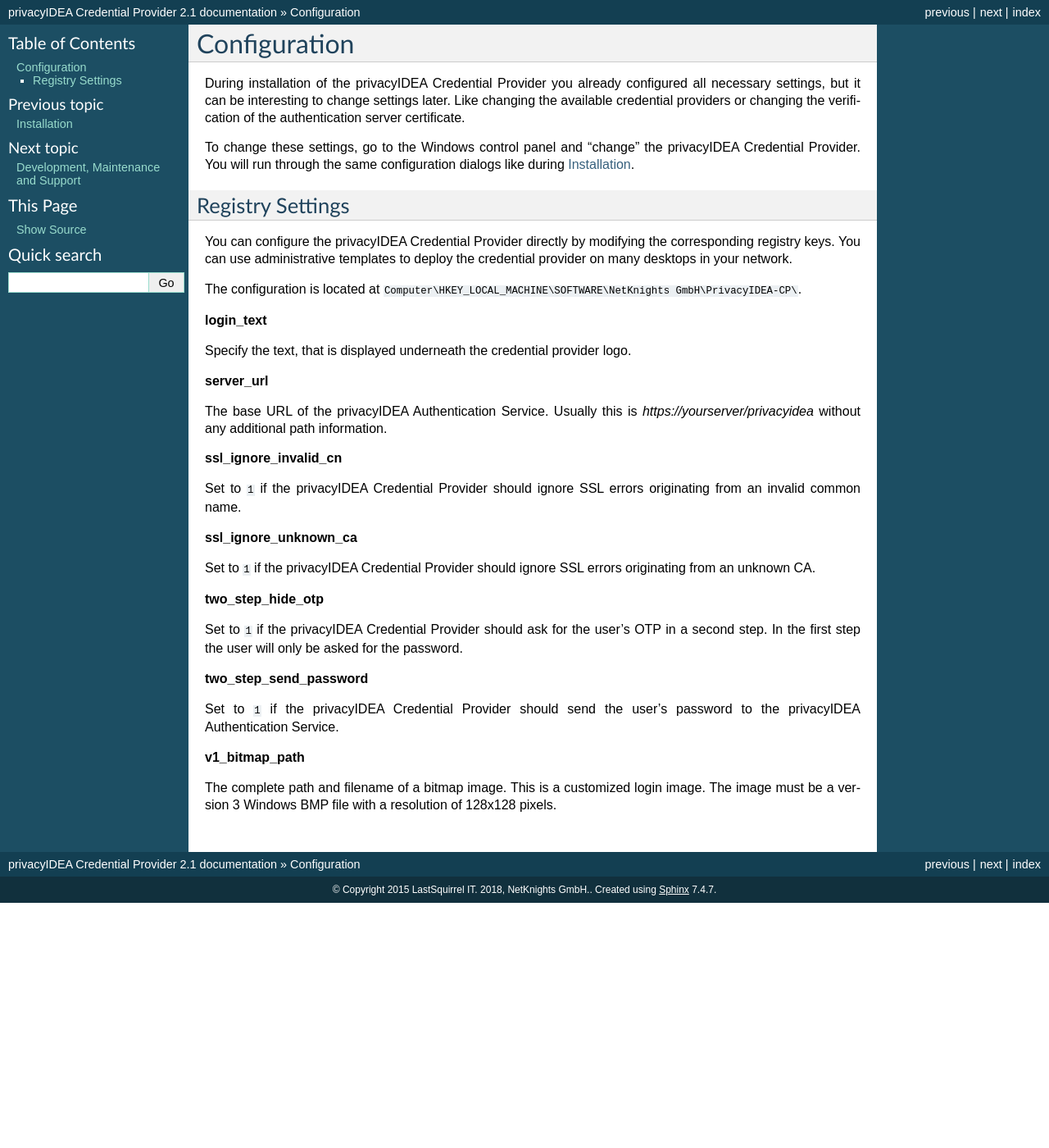
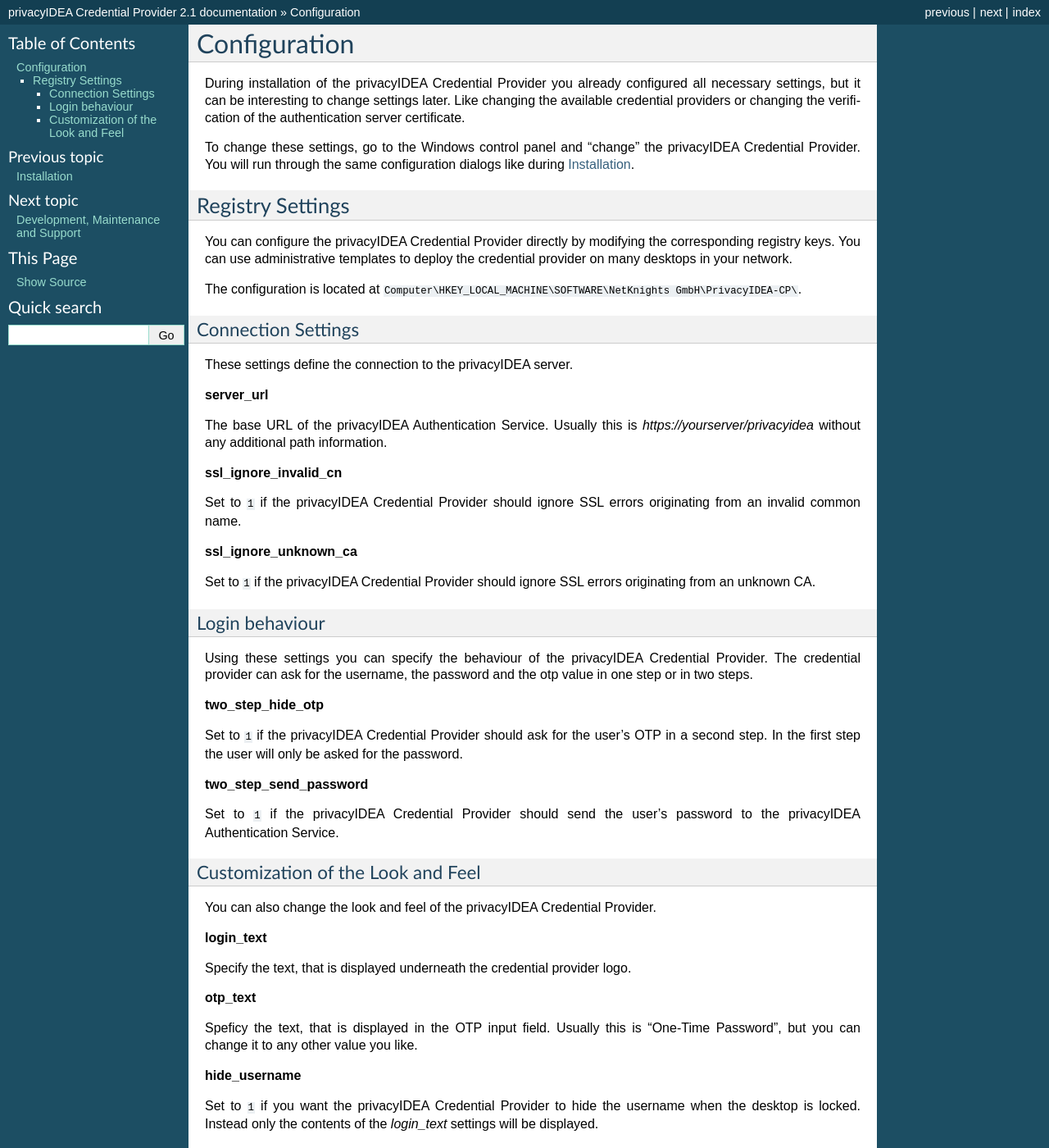
Before and after one commit to privacyidea/privacyidea-credential-provider, a Sphinx documentation site: the page built from doc/configuration.rst, in a window 1280 px wide and 1400 px high. Shown: the whole window at 82% size. Built offline with Sphinx 7.4.7, drawn with Linux system fonts in a browser that asks for light colours.

Commit message:
Add documentation for the new features like hide_username
Closes #13

```diff
--- a/doc/configuration.rst
+++ b/doc/configuration.rst
@@ -22,9 +22,11 @@
 The configuration is located at
 ``Computer\HKEY_LOCAL_MACHINE\SOFTWARE\NetKnights GmbH\PrivacyIDEA-CP\``.
 
-**login_text**
 
-Specify the text, that is displayed underneath the credential provider logo.
+Connection Settings
+~~~~~~~~~~~~~~~~~~~
+
+These settings define the connection to the privacyIDEA server.
 
 **server_url**
 
@@ -39,6 +41,12 @@
 
 Set to ``1`` if the privacyIDEA Credential Provider should ignore SSL errors originating from an unknown CA.
 
+Login behaviour
+~~~~~~~~~~~~~~~
+
+Using these settings you can specify the behaviour of the privacyIDEA Credential Provider. The credential provider
+can ask for the username, the password and the otp value in one step or in two steps.
+
 **two_step_hide_otp**
 
 Set to ``1`` if the privacyIDEA Credential Provider should ask for the user's OTP in a second step. In the first step the user will only be asked for the password.
@@ -47,6 +55,27 @@
 
 Set to ``1`` if the privacyIDEA Credential Provider should send the user's password to the privacyIDEA Authentication Service.
 
+
+Customization of the Look and Feel
+~~~~~~~~~~~~~~~~~~~~~~~~~~~~~~~~~~
+
+You can also change the look and feel of the privacyIDEA Credential Provider.
+
+
+**login_text**
+
+Specify the text, that is displayed underneath the credential provider logo.
+
+**otp_text**
+
+Speficy the text, that is displayed in the OTP input field. Usually this is "One-Time Password", but you can
+change it to any other value you like.
+
+**hide_username**
+
+Set to ``1`` if you want the privacyIDEA Credential Provider to hide the username when the desktop is locked.
+Instead only the contents of the *login_text* settings will be displayed.
+
 **v1_bitmap_path**
 
 The complete path and filename of a bitmap image. This is a customized
```
